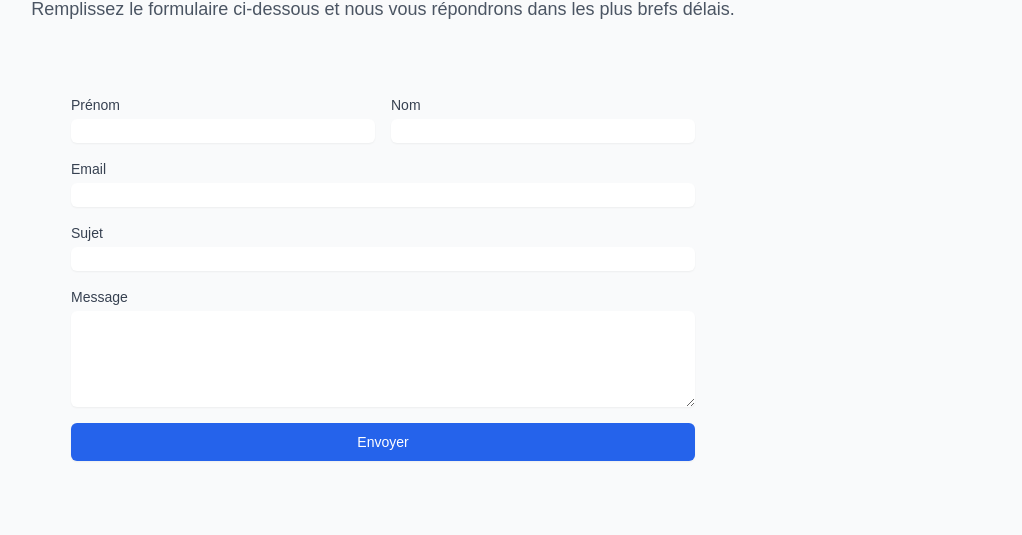
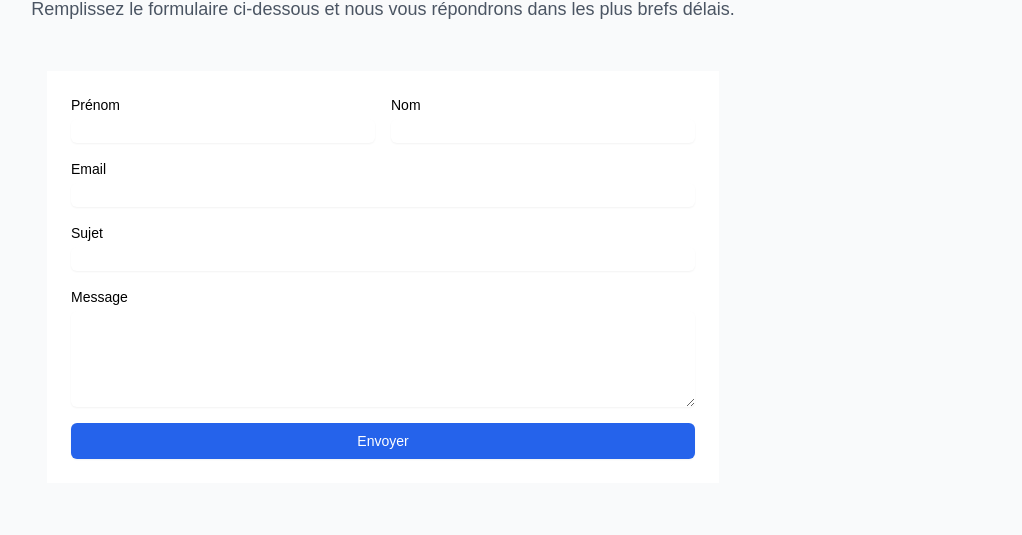
Before and after one commit to redondo-dev/cabinetMedical, a Next.js app: page /contact in a window 1280 px wide. Shown: the part 169-704 px from the top of the page, without its empty margins (257-1279 px from the left). Built offline with nearby package versions, Linux system fonts and the light colour scheme.

Commit message:
ajout mode dark ds composant contactForm

```diff
--- a/app/components/ContactForm/ContactFormClient.tsx
+++ b/app/components/ContactForm/ContactFormClient.tsx
@@ -1,23 +1,190 @@
-// app/components/ContactForm/ContactFormClient.tsx
-'use client'
+// // app/components/ContactForm/ContactFormClient.tsx
+// 'use client'
 
+// import { useState } from 'react';
+// import { useForm } from "react-hook-form";
+// import * as yup from 'yup';
+// import { yupResolver } from '@hookform/resolvers/yup';
+
+// // Le reste du code reste identique
+// const schema = yup.object({
+//   firstName: yup.string().required('Le prénom est requis'),
+//   lastName: yup.string().required('Le nom est requis'),
+//   email: yup.string().email('Email invalide').required('L\'email est requis'),
+//   subject: yup.string().required('Le sujet est requis'),
+//   message: yup.string().required('Le message est requis').min(10, 'Le message doit contenir au moins 10 caractères')
+// }).required();
+
+// type FormData = yup.InferType<typeof schema>;
+
+// export default function ContactFormClient() {
+//   const [isSubmitting, setIsSubmitting] = useState(false);
+//   const [submitStatus, setSubmitStatus] = useState<'success' | 'error' | null>(null);
+
+//   const {
+//     register,
+//     handleSubmit,
+//     formState: { errors },
+//     reset
+//   } = useForm<FormData>({
+//     resolver: yupResolver(schema)
+//   });
+
+//   const onSubmit = async (data: FormData) => {
+//     setIsSubmitting(true);
+//     try {
+//       const response = await fetch('/api/send', {
+//         method: 'POST',
+//         headers: {
+//           'Content-Type': 'application/json',
+//         },
+//         body: JSON.stringify(data),
+//       });
+
+//       if (response.ok) {
+//         setSubmitStatus('success');
+//         reset();
+//       } else {
+//         setSubmitStatus('error');
+//       }
+//     // eslint-disable-next-line @typescript-eslint/no-unused-vars
+//     } catch (error) {
+//       setSubmitStatus('error');
+//     } finally {
+//       setIsSubmitting(false);
+//     }
+//   };
+
+//   return (
+//     <div className="max-w-2xl mx-auto p-6">
+//       <form onSubmit={handleSubmit(onSubmit)} className="space-y-4">
+//         <div className="grid grid-cols-1 md:grid-cols-2 gap-4">
+//           {/* Prénom */}
+//           <div>
+//             <label htmlFor="firstName" className="block text-sm font-medium text-gray-700">
+//               Prénom
+//             </label>
+//             <input
+//               type="text"
+//               id="firstName"
+//               {...register('firstName')}
+//               className="mt-1 block w-full rounded-md border-gray-300 shadow-sm focus:border-blue-500 focus:ring-blue-500"
+//             />
+//             {errors.firstName && (
+//               <p className="mt-1 text-sm text-red-600">{errors.firstName.message}</p>
+//             )}
+//           </div>
+
+//           {/* Nom */}
+//           <div>
+//             <label htmlFor="lastName" className="block text-sm font-medium text-gray-700">
+//               Nom
+//             </label>
+//             <input
+//               type="text"
+//               id="lastName"
+//               {...register('lastName')}
+//               className="mt-1 block w-full rounded-md border-gray-300 shadow-sm focus:border-blue-500 focus:ring-blue-500"
+//             />
+//             {errors.lastName && (
+//               <p className="mt-1 text-sm text-red-600">{errors.lastName.message}</p>
+//             )}
+//           </div>
+//         </div>
+
+//         {/* Email */}
+//         <div>
+//           <label htmlFor="email" className="block text-sm font-medium text-gray-700">
+//             Email
+//           </label>
+//           <input
+//             type="email"
+//             id="email"
+//             {...register('email')}
+//             className="mt-1 block w-full rounded-md border-gray-300 shadow-sm focus:border-blue-500 focus:ring-blue-500"
+//           />
+//           {errors.email && (
+//             <p className="mt-1 text-sm text-red-600">{errors.email.message}</p>
+//           )}
+//         </div>
+
+//         {/* Sujet */}
+//         <div>
+//           <label htmlFor="subject" className="block text-sm font-medium text-gray-700">
+//             Sujet
+//           </label>
+//           <input
+//             type="text"
+//             id="subject"
+//             {...register('subject')}
+//             className="mt-1 block w-full rounded-md border-gray-300 shadow-sm focus:border-blue-500 focus:ring-blue-500"
+//           />
+//           {errors.subject && (
+//             <p className="mt-1 text-sm text-red-600">{errors.subject.message}</p>
+//           )}
+//         </div>
+
+//         {/* Message */}
+//         <div>
+//           <label htmlFor="message" className="block text-sm font-medium text-gray-700">
+//             Message
+//           </label>
+//           <textarea
+//             id="message"
+//             rows={4}
+//             {...register('message')}
+//             className="mt-1 block w-full rounded-md border-gray-300 shadow-sm focus:border-blue-500 focus:ring-blue-500"
+//           />
+//           {errors.message && (
+//             <p className="mt-1 text-sm text-red-600">{errors.message.message}</p>
+//           )}
+//         </div>
+
+//         {/* Bouton Submit */}
+//         <div>
+//           <button
+//             type="submit"
+//             disabled={isSubmitting}
+//             className="w-full flex justify-center py-2 px-4 border border-transparent rounded-md shadow-sm text-sm font-medium text-white bg-blue-600 hover:bg-blue-700 focus:outline-none focus:ring-2 focus:ring-offset-2 focus:ring-blue-500 disabled:bg-blue-300"
+//           >
+//             {isSubmitting ? 'Envoi en cours...' : 'Envoyer'}
+//           </button>
+//         </div>
+//       </form>
+
+//       {/* Messages de statut */}
+//       {submitStatus === 'success' && (
+//         <div className="mt-4 p-4 bg-green-100 text-green-700 rounded-md">
+//           Message envoyé avec succès !
+//         </div>
+//       )}
+//       {submitStatus === 'error' && (
+//         <div className="mt-4 p-4 bg-red-100 text-red-700 rounded-md">
+//           Une erreur est survenue lors de l envoi du message.
+//         </div>
+//       )}
+//     </div>
+//   );
+// }
+"use client"
+import { useTheme } from "../../providers/ThemeProvider";
 import { useState } from 'react';
 import { useForm } from "react-hook-form";
 import * as yup from 'yup';
 import { yupResolver } from '@hookform/resolvers/yup';
 
-// Le reste du code reste identique
 const schema = yup.object({
   firstName: yup.string().required('Le prénom est requis'),
   lastName: yup.string().required('Le nom est requis'),
-  email: yup.string().email('Email invalide').required('L\'email est requis'),
+  email: yup.string().email('Email invalide').required("L'email est requis"),
   subject: yup.string().required('Le sujet est requis'),
-  message: yup.string().required('Le message est requis').min(10, 'Le message doit contenir au moins 10 caractères')
+  message: yup.string().required('Le message est requis').min(10, 'Le message doit contenir au moins 10 caractères'),
 }).required();
 
 type FormData = yup.InferType<typeof schema>;
 
 export default function ContactFormClient() {
+  const { isDarkMode } = useTheme(); // Utilise le mode actuel
   const [isSubmitting, setIsSubmitting] = useState(false);
   const [submitStatus, setSubmitStatus] = useState<'success' | 'error' | null>(null);
 
@@ -25,9 +192,9 @@ export default function ContactFormClient() {
     register,
     handleSubmit,
     formState: { errors },
-    reset
+    reset,
   } = useForm<FormData>({
-    resolver: yupResolver(schema)
+    resolver: yupResolver(schema),
   });
 
   const onSubmit = async (data: FormData) => {
@@ -47,6 +214,7 @@ export default function ContactFormClient() {
       } else {
         setSubmitStatus('error');
       }
+
     // eslint-disable-next-line @typescript-eslint/no-unused-vars
     } catch (error) {
       setSubmitStatus('error');
@@ -56,19 +224,21 @@ export default function ContactFormClient() {
   };
 
   return (
-    <div className="max-w-2xl mx-auto p-6">
+    <div className={`max-w-2xl mx-auto p-6 ${isDarkMode ? 'bg-gray-800 text-white' : 'bg-white text-black'}`}>
       <form onSubmit={handleSubmit(onSubmit)} className="space-y-4">
         <div className="grid grid-cols-1 md:grid-cols-2 gap-4">
           {/* Prénom */}
           <div>
-            <label htmlFor="firstName" className="block text-sm font-medium text-gray-700">
+            <label htmlFor="firstName" className="block text-sm font-medium">
               Prénom
             </label>
             <input
               type="text"
               id="firstName"
               {...register('firstName')}
-              className="mt-1 block w-full rounded-md border-gray-300 shadow-sm focus:border-blue-500 focus:ring-blue-500"
+              className={`mt-1 block w-full rounded-md shadow-sm ${
+                isDarkMode ? 'bg-gray-700 border-gray-600 text-white' : 'border-gray-300'
+              } focus:border-blue-500 focus:ring-blue-500`}
             />
             {errors.firstName && (
               <p className="mt-1 text-sm text-red-600">{errors.firstName.message}</p>
@@ -77,14 +247,16 @@ export default function ContactFormClient() {
 
           {/* Nom */}
           <div>
-            <label htmlFor="lastName" className="block text-sm font-medium text-gray-700">
+            <label htmlFor="lastName" className="block text-sm font-medium">
               Nom
             </label>
             <input
               type="text"
               id="lastName"
               {...register('lastName')}
-              className="mt-1 block w-full rounded-md border-gray-300 shadow-sm focus:border-blue-500 focus:ring-blue-500"
+              className={`mt-1 block w-full rounded-md shadow-sm ${
+                isDarkMode ? 'bg-gray-700 border-gray-600 text-white' : 'border-gray-300'
+              } focus:border-blue-500 focus:ring-blue-500`}
             />
             {errors.lastName && (
               <p className="mt-1 text-sm text-red-600">{errors.lastName.message}</p>
@@ -94,14 +266,16 @@ export default function ContactFormClient() {
 
         {/* Email */}
         <div>
-          <label htmlFor="email" className="block text-sm font-medium text-gray-700">
+          <label htmlFor="email" className="block text-sm font-medium">
             Email
           </label>
           <input
             type="email"
             id="email"
             {...register('email')}
-            className="mt-1 block w-full rounded-md border-gray-300 shadow-sm focus:border-blue-500 focus:ring-blue-500"
+            className={`mt-1 block w-full rounded-md shadow-sm ${
+              isDarkMode ? 'bg-gray-700 border-gray-600 text-white' : 'border-gray-300'
+            } focus:border-blue-500 focus:ring-blue-500`}
           />
           {errors.email && (
             <p className="mt-1 text-sm text-red-600">{errors.email.message}</p>
@@ -110,14 +284,16 @@ export default function ContactFormClient() {
 
         {/* Sujet */}
         <div>
-          <label htmlFor="subject" className="block text-sm font-medium text-gray-700">
+          <label htmlFor="subject" className="block text-sm font-medium">
             Sujet
           </label>
           <input
             type="text"
             id="subject"
             {...register('subject')}
-            className="mt-1 block w-full rounded-md border-gray-300 shadow-sm focus:border-blue-500 focus:ring-blue-500"
+            className={`mt-1 block w-full rounded-md shadow-sm ${
+              isDarkMode ? 'bg-gray-700 border-gray-600 text-white' : 'border-gray-300'
+            } focus:border-blue-500 focus:ring-blue-500`}
           />
           {errors.subject && (
             <p className="mt-1 text-sm text-red-600">{errors.subject.message}</p>
@@ -126,14 +302,16 @@ export default function ContactFormClient() {
 
         {/* Message */}
         <div>
-          <label htmlFor="message" className="block text-sm font-medium text-gray-700">
+          <label htmlFor="message" className="block text-sm font-medium">
             Message
           </label>
           <textarea
             id="message"
             rows={4}
             {...register('message')}
-            className="mt-1 block w-full rounded-md border-gray-300 shadow-sm focus:border-blue-500 focus:ring-blue-500"
+            className={`mt-1 block w-full rounded-md shadow-sm ${
+              isDarkMode ? 'bg-gray-700 border-gray-600 text-white' : 'border-gray-300'
+            } focus:border-blue-500 focus:ring-blue-500`}
           />
           {errors.message && (
             <p className="mt-1 text-sm text-red-600">{errors.message.message}</p>
@@ -145,7 +323,9 @@ export default function ContactFormClient() {
           <button
             type="submit"
             disabled={isSubmitting}
-            className="w-full flex justify-center py-2 px-4 border border-transparent rounded-md shadow-sm text-sm font-medium text-white bg-blue-600 hover:bg-blue-700 focus:outline-none focus:ring-2 focus:ring-offset-2 focus:ring-blue-500 disabled:bg-blue-300"
+            className={`w-full flex justify-center py-2 px-4 rounded-md shadow-sm text-sm font-medium text-white ${
+              isDarkMode ? 'bg-blue-800 hover:bg-blue-900' : 'bg-blue-600 hover:bg-blue-700'
+            } focus:outline-none focus:ring-2 focus:ring-offset-2 focus:ring-blue-500 disabled:bg-blue-300`}
           >
             {isSubmitting ? 'Envoi en cours...' : 'Envoyer'}
           </button>
@@ -160,7 +340,7 @@ export default function ContactFormClient() {
       )}
       {submitStatus === 'error' && (
         <div className="mt-4 p-4 bg-red-100 text-red-700 rounded-md">
-          Une erreur est survenue lors de l envoi du message.
+          Une erreur est survenue lors de l&apos;envoi du message.
         </div>
       )}
     </div>
--- a/app/components/ContactForm/index.tsx
+++ b/app/components/ContactForm/index.tsx
@@ -1,4 +1,5 @@
 // app/components/ContactForm/index.tsx
+
 
 import dynamic from 'next/dynamic'
 
--- a/app/layout.tsx
+++ b/app/layout.tsx
@@ -39,6 +39,7 @@ export default function RootLayout({
             <main className="flex-1 bg-white dark:bg-gray-900 text-gray-900 dark:text-white">
               {children}
             </main>
+
             <Footer className="bg-white dark:bg-gray-900 text-gray-900 dark:text-white" />
           </div>
         </ThemeProvider>
```
